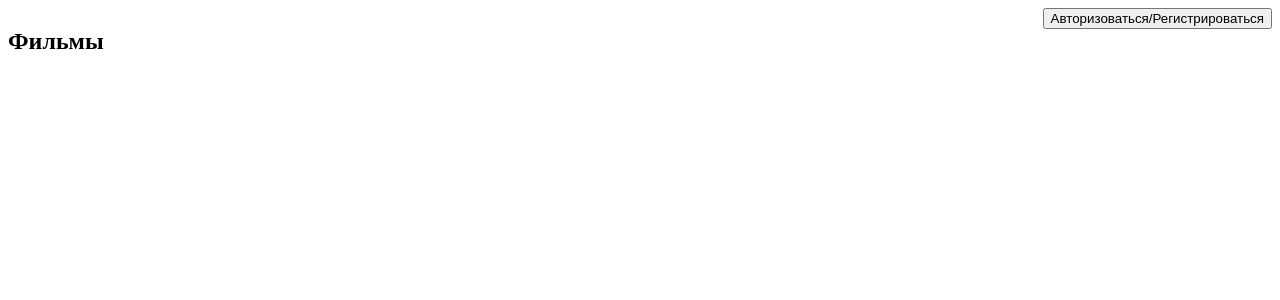
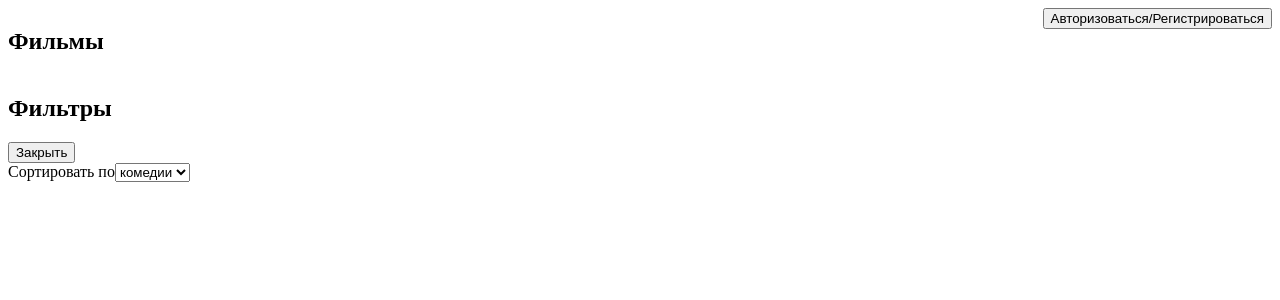
Before and after one commit to Kirillv8/-cinema-site-, a React (Vite) app: page / in a window 1280 px wide. Shown: the top 300 px of the page. Built offline with nearby package versions, Linux system fonts and the light colour scheme.

Commit message:
feature: aded Filtration component

```diff
--- a/src/App.tsx
+++ b/src/App.tsx
@@ -3,7 +3,7 @@ import './App.scss';
 import RegistrationModal from './components/Registration/RegistrationModal';
 import AuthorizationModal from './components/Authorization/Authorization';
 import Header from './components/Header/Header';
-
+import Filters from './components/Filters/Filters';
 const App: React.FC = () => {
   const [isVisibleReg, setIsVisibleReg] = useState<boolean>(false);
   const [isVisibleAuth, setIsVisibleAuth] = useState<boolean>(false);
@@ -11,6 +11,7 @@ const App: React.FC = () => {
     <>
       {isVisibleReg && <RegistrationModal />}
       <Header />
+      <Filters />
     </>
   );
 };
--- /dev/null
+++ b/src/components/Filters/Filters.scss
@@ -0,0 +1,5 @@
+.section-container {
+  display: flex;
+  flex-direction: row;
+  justify-content: space-between;
+}
--- /dev/null
+++ b/src/components/Filters/Filters.tsx
@@ -0,0 +1,28 @@
+const Filters = () => {
+  return (
+    <>
+      <section>
+        <div className="section-container">
+          <div>
+            <h2>Фильтры</h2>
+          </div>
+          <div>
+            <a href="./assets/free-icon-close-button.png">
+              <button>Закрыть</button>
+            </a>
+          </div>
+          <div>
+            <label htmlFor="films">Сортировать по</label>
+            <select name="films" id="films">
+              <option>комедии</option>
+              <option>боеквик\</option>
+              <option>драма</option>
+            </select>
+          </div>
+        </div>
+      </section>
+    </>
+  );
+};
+
+export default Filters;
```
Also changed, not shown: src/assets/free-icon-close-button.png (added).
